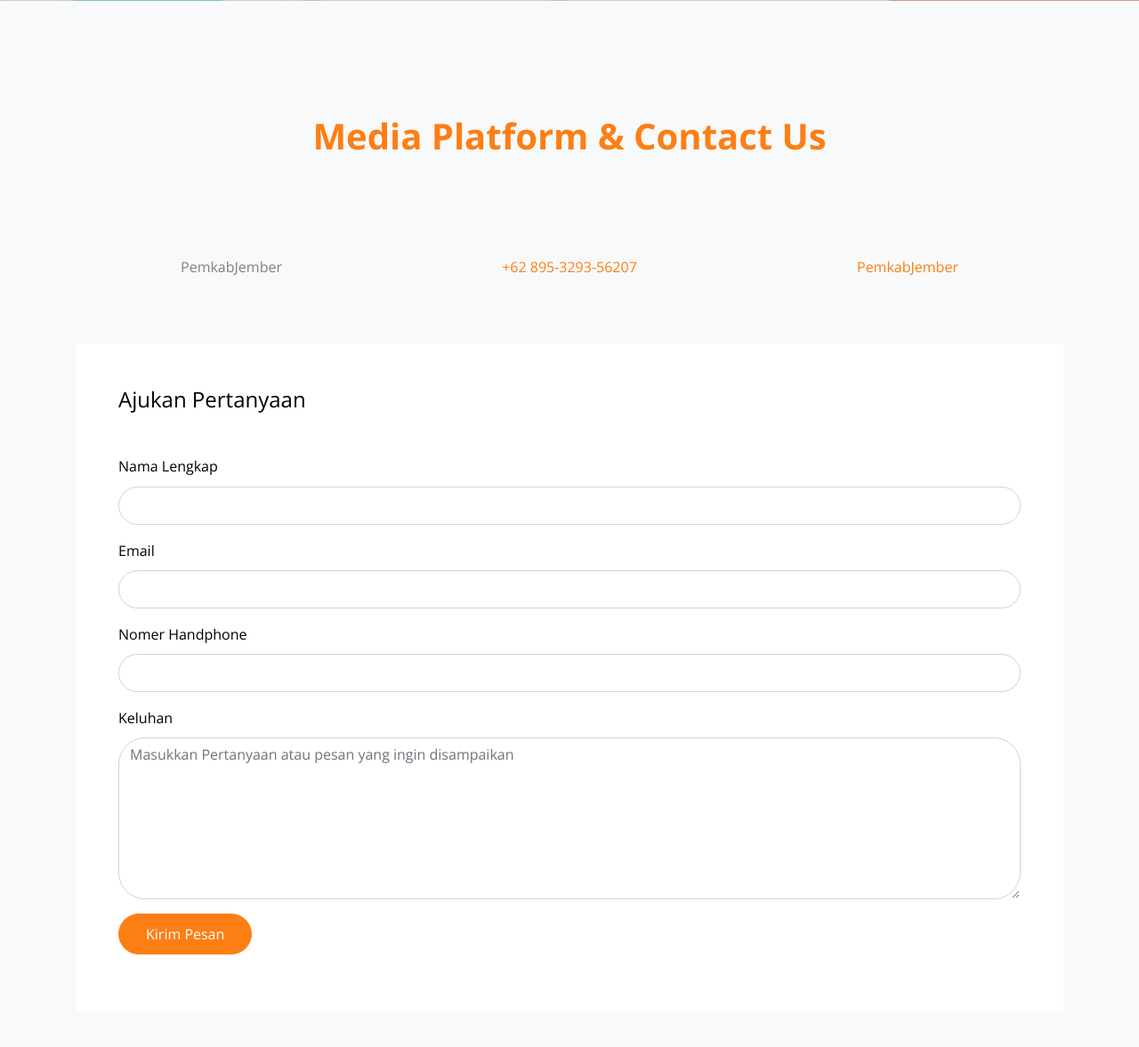
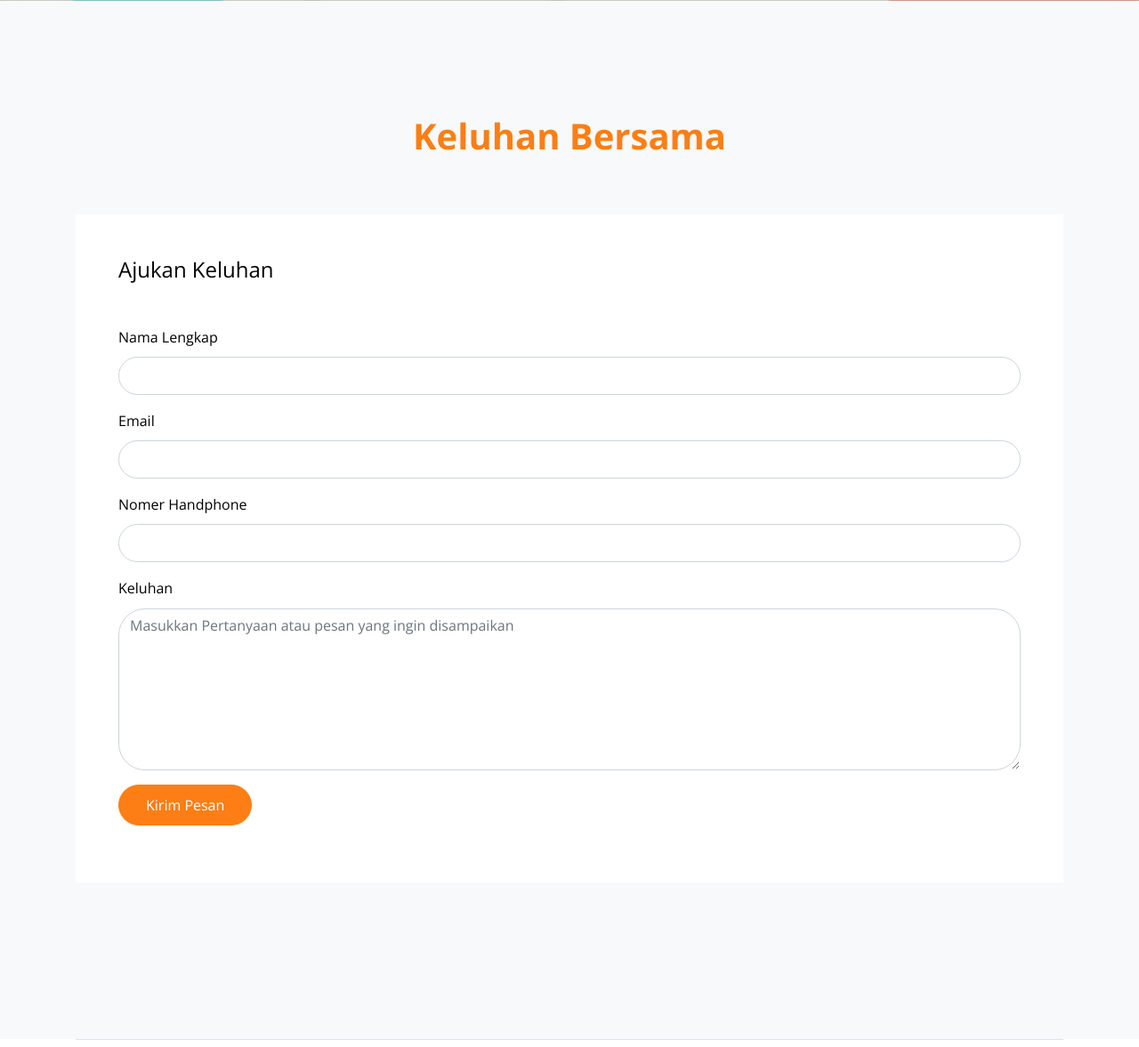
Before and after one commit to abdilaziez/UAS_PemroWeb_KEL5, a PHP site: page /CheckPenyakit.php in a window 1280 px wide. Shown: the part 799-1976 px from the top of the page at 89% size. Run offline with PHP 8.4, Linux system fonts and the light colour scheme; some web fonts are replaced.

Commit message:
Update CheckPenyakit.php

```diff
--- a/CheckPenyakit.php
+++ b/CheckPenyakit.php
@@ -176,32 +176,12 @@ if(isset($_POST["kirim"])){
       <div class="container">
         <div class="row mb-5">
           <div class="col-12 text-center">
-            <h2 class="section-title mb-3">Media Platform & Contact Us</h2>
+            <h2 class="section-title mb-3">Keluhan Bersama</h2>
           </div>
         </div>
-        <div class="row mb-5">
 
 
 
-          <div class="col-md-4 text-center">
-            <p class="mb-4">
-              <span class="icon-telegram d-block h2 text-primary"></span>
-              <span>PemkabJember</span>
-            </p>
-          </div>
-          <div class="col-md-4 text-center">
-            <p class="mb-4">
-              <span class="icon-whatsapp d-block h2 text-primary"></span>
-              <a href="#">+62 895-3293-56207</a>
-            </p>
-          </div>
-          <div class="col-md-4 text-center">
-            <p class="mb-0">
-              <span class="icon-instagram d-block h2 text-primary"></span>
-              <a href="#">PemkabJember</a>
-            </p>
-          </div>
-        </div>
         <div class="row">
           <div class="col-md-12 mb-5">
 
@@ -209,7 +189,7 @@ if(isset($_POST["kirim"])){
 
             <form action="" method="POST" class="p-5 bg-white">
 
-              <h2 class="h4 text-black mb-5">Ajukan Pertanyaan</h2>
+              <h2 class="h4 text-black mb-5">Ajukan Keluhan</h2>
 
               <div class="row form-group">
                 <div class="col-md-12 mb-3 mb-md-0">
```
